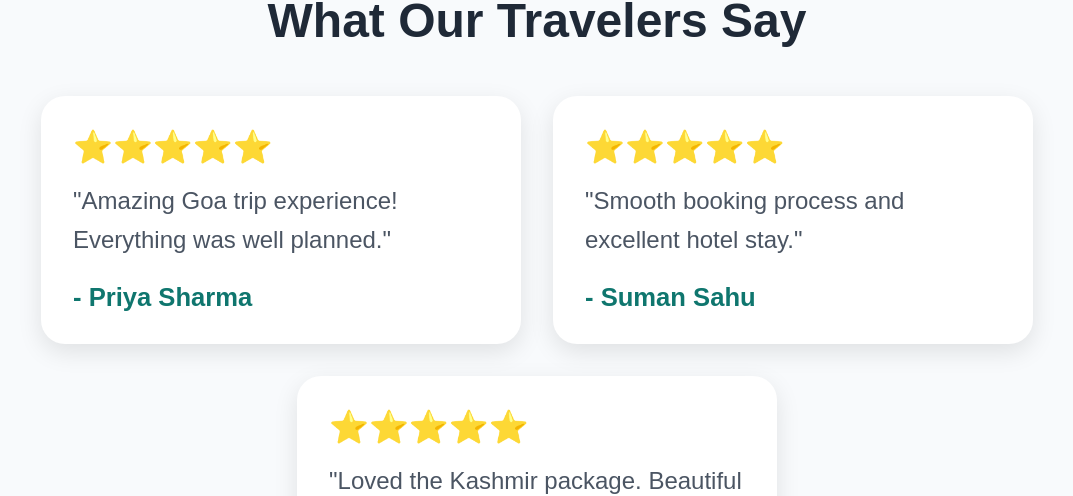
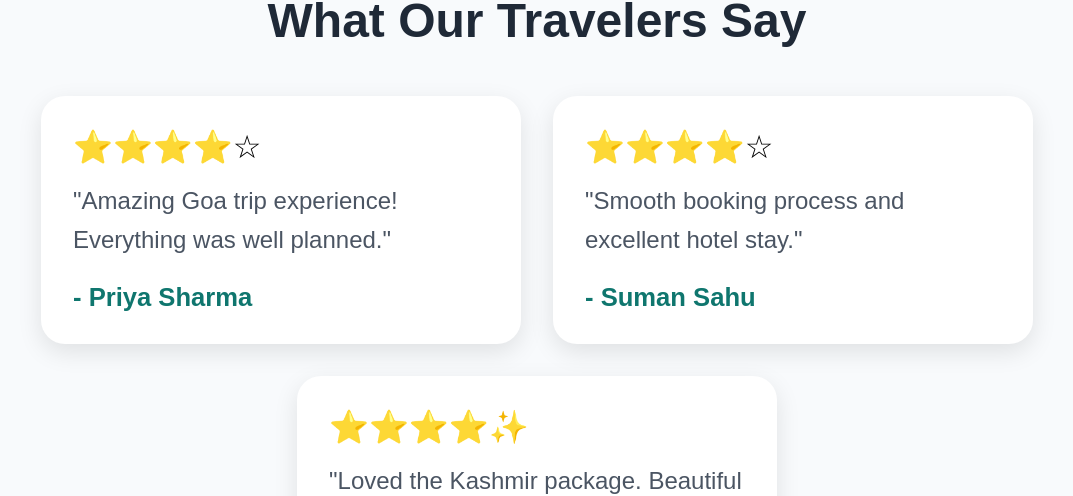
Before and after one commit to ekitapattjoshi-201/vacation-exp, a React (Create React App) app: page / in a window 1280 px wide. Shown: the part 3437-3933 px from the top of the page, without its empty margins (103-1176 px from the left). Built offline with nearby package versions, Linux system fonts and the light colour scheme.

Commit message:
updated the testimonials with decimal

```diff
--- a/src/component/testimonials/testimonials.js
+++ b/src/component/testimonials/testimonials.js
@@ -7,7 +7,7 @@ const Testimonials = () => {
             name: "Priya Sharma",
             review:
                 "Amazing Goa trip experience! Everything was well planned.",
-            rating: "⭐⭐⭐⭐⭐",
+            rating: 4,
         },
 
         {
@@ -15,7 +15,7 @@ const Testimonials = () => {
             name: "Suman Sahu",
             review:
                 "Smooth booking process and excellent hotel stay.",
-            rating: "⭐⭐⭐⭐⭐",
+            rating: 4,
         },
 
         {
@@ -23,7 +23,7 @@ const Testimonials = () => {
             name: "Deba Maharana",
             review:
                 "Loved the Kashmir package. Beautiful places and great service.",
-            rating: "⭐⭐⭐⭐⭐",
+            rating: 4.5,
         },
     ];
 
@@ -40,7 +40,23 @@ const Testimonials = () => {
                         key={item.id}
                     >
                         <div className="testimonials__rating">
-                            {item.rating}
+                            {[...Array(5)].map(
+                                (_, index) => (
+                                    <span
+                                        key={index}
+                                    >
+                                        {index <
+                                            Math.floor(
+                                                item.rating
+                                            )
+                                            ? "⭐"
+                                            : index <
+                                                item.rating
+                                                ? "✨"
+                                                : "☆"}
+                                    </span>
+                                )
+                            )}
                         </div>
 
                         <p className="testimonials__review">
```
